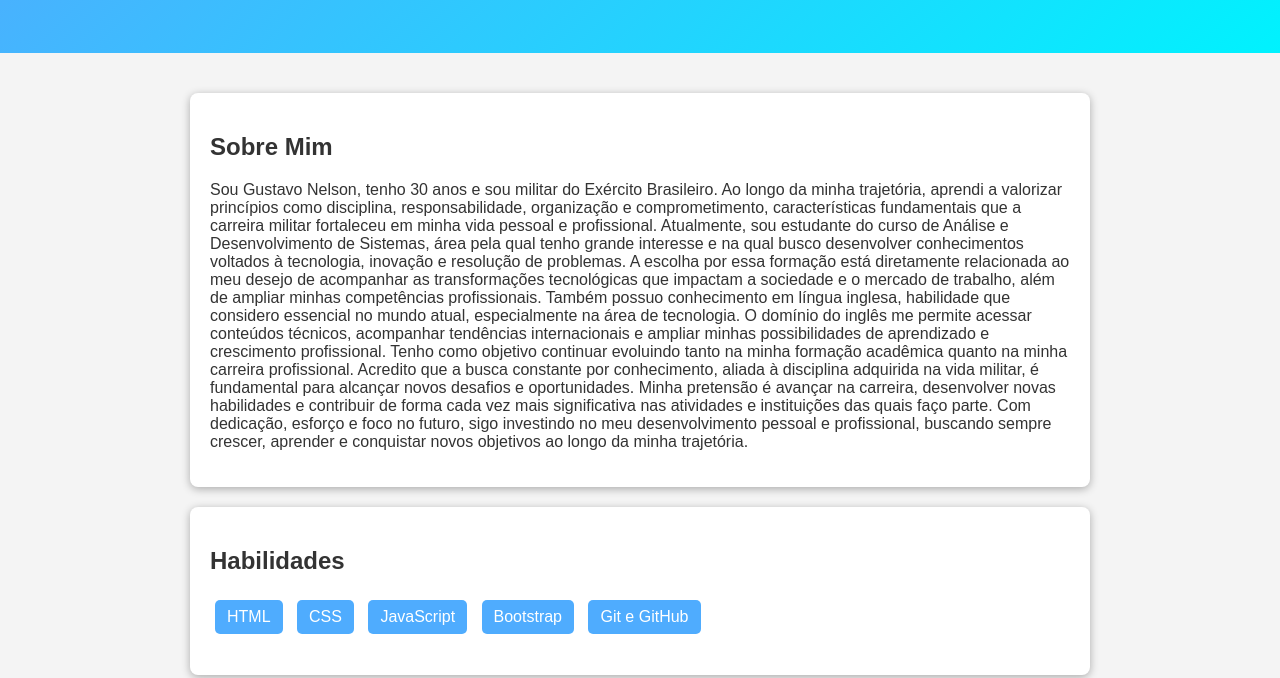
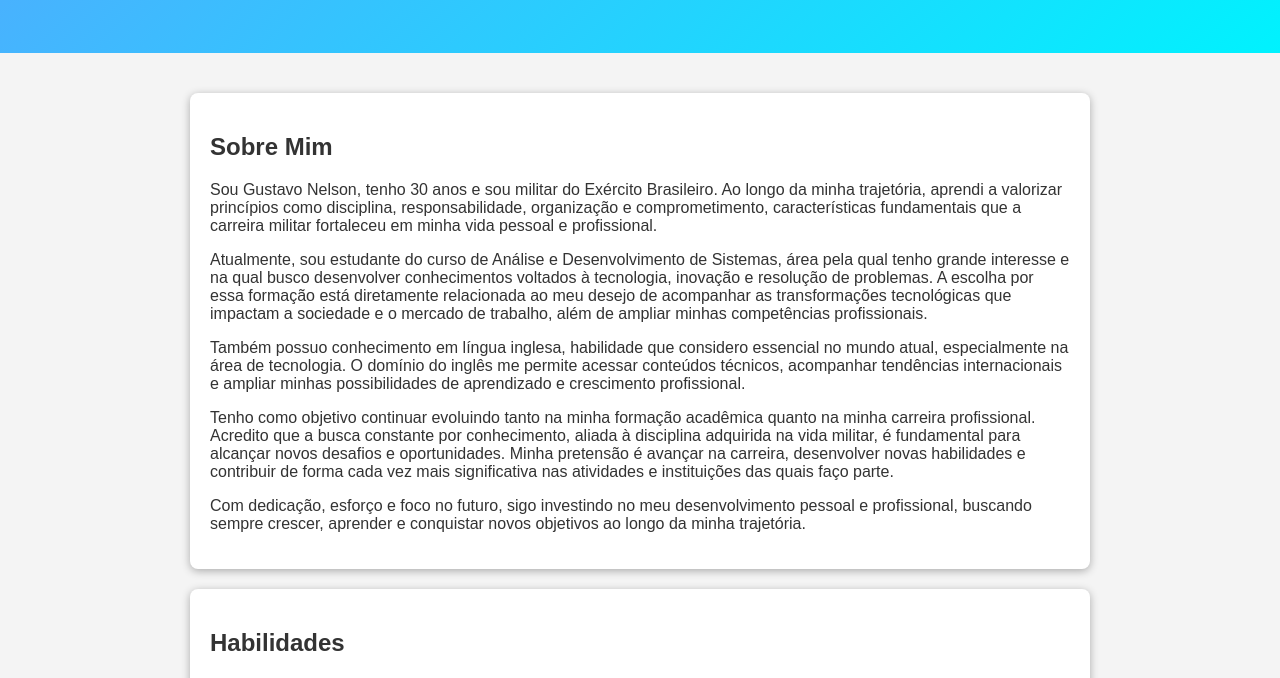
Before and after one commit to GNelson96/meu-perfil, a plain HTML site: page index.html in a window 1280 px wide. Shown: the part 122-800 px from the top of the page. Drawn offline with Linux system fonts and the light colour scheme.

Commit message:
Update index.html

```diff
--- a/index.html
+++ b/index.html
@@ -109,20 +109,19 @@
             <div class="container">
 
             <section class="about">
-                <h2>Sobre Mim</h2>
-                <p>
-                    Sou Gustavo Nelson, tenho 30 anos e sou militar do Exército Brasileiro. Ao longo da minha trajetória, aprendi a valorizar princípios como disciplina, responsabilidade, organização e comprometimento, características fundamentais que a carreira militar fortaleceu em minha vida pessoal e profissional.
 
-Atualmente, sou estudante do curso de Análise e Desenvolvimento de Sistemas, área pela qual tenho grande interesse e na qual busco desenvolver conhecimentos voltados à tecnologia, inovação e resolução de problemas. A escolha por essa formação está diretamente relacionada ao meu desejo de acompanhar as transformações tecnológicas que impactam a sociedade e o mercado de trabalho, além de ampliar minhas competências profissionais.
+                        <h2>Sobre Mim</h2>
 
-Também possuo conhecimento em língua inglesa, habilidade que considero essencial no mundo atual, especialmente na área de tecnologia. O domínio do inglês me permite acessar conteúdos técnicos, acompanhar tendências internacionais e ampliar minhas possibilidades de aprendizado e crescimento profissional.
+                        <p>Sou Gustavo Nelson, tenho 30 anos e sou militar do Exército Brasileiro. Ao longo da minha trajetória, aprendi a valorizar princípios como disciplina, responsabilidade, organização e comprometimento, características fundamentais que a carreira militar fortaleceu em minha vida pessoal e profissional.</p>
 
-Tenho como objetivo continuar evoluindo tanto na minha formação acadêmica quanto na minha carreira profissional. Acredito que a busca constante por conhecimento, aliada à disciplina adquirida na vida militar, é fundamental para alcançar novos desafios e oportunidades. Minha pretensão é avançar na carreira, desenvolver novas habilidades e contribuir de forma cada vez mais significativa nas atividades e instituições das quais faço parte.
+                        <p>Atualmente, sou estudante do curso de Análise e Desenvolvimento de Sistemas, área pela qual tenho grande interesse e na qual busco desenvolver conhecimentos voltados à tecnologia, inovação e resolução de problemas. A escolha por essa formação está diretamente relacionada ao meu desejo de acompanhar as transformações tecnológicas que impactam a sociedade e o mercado de trabalho, além de ampliar minhas competências profissionais.</p>
 
-Com dedicação, esforço e foco no futuro, sigo investindo no meu desenvolvimento pessoal e profissional, buscando sempre crescer, aprender e conquistar novos objetivos ao longo da minha trajetória.
+                        <p>Também possuo conhecimento em língua inglesa, habilidade que considero essencial no mundo atual, especialmente na área de tecnologia. O domínio do inglês me permite acessar conteúdos técnicos, acompanhar tendências internacionais e ampliar minhas possibilidades de aprendizado e crescimento profissional.</p>
 
+                        <p>Tenho como objetivo continuar evoluindo tanto na minha formação acadêmica quanto na minha carreira profissional. Acredito que a busca constante por conhecimento, aliada à disciplina adquirida na vida militar, é fundamental para alcançar novos desafios e oportunidades. Minha pretensão é avançar na carreira, desenvolver novas habilidades e contribuir de forma cada vez mais significativa nas atividades e instituições das quais faço parte.</p>
 
-                </p>
+                        <p>Com dedicação, esforço e foco no futuro, sigo investindo no meu desenvolvimento pessoal e profissional, buscando sempre crescer, aprender e conquistar novos objetivos ao longo da minha trajetória.</p>
+
             </section>
 
                 <section class="skills">
```
